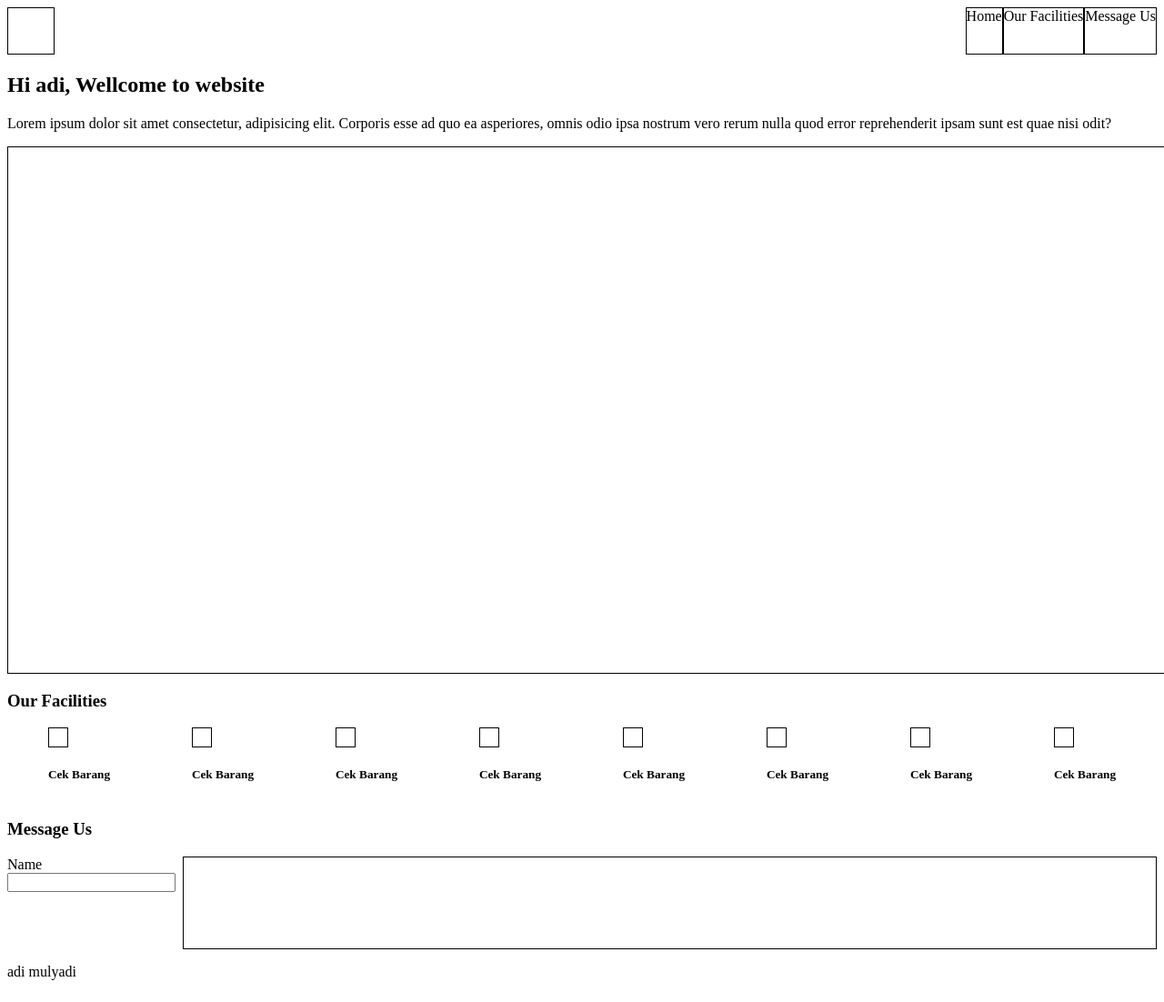
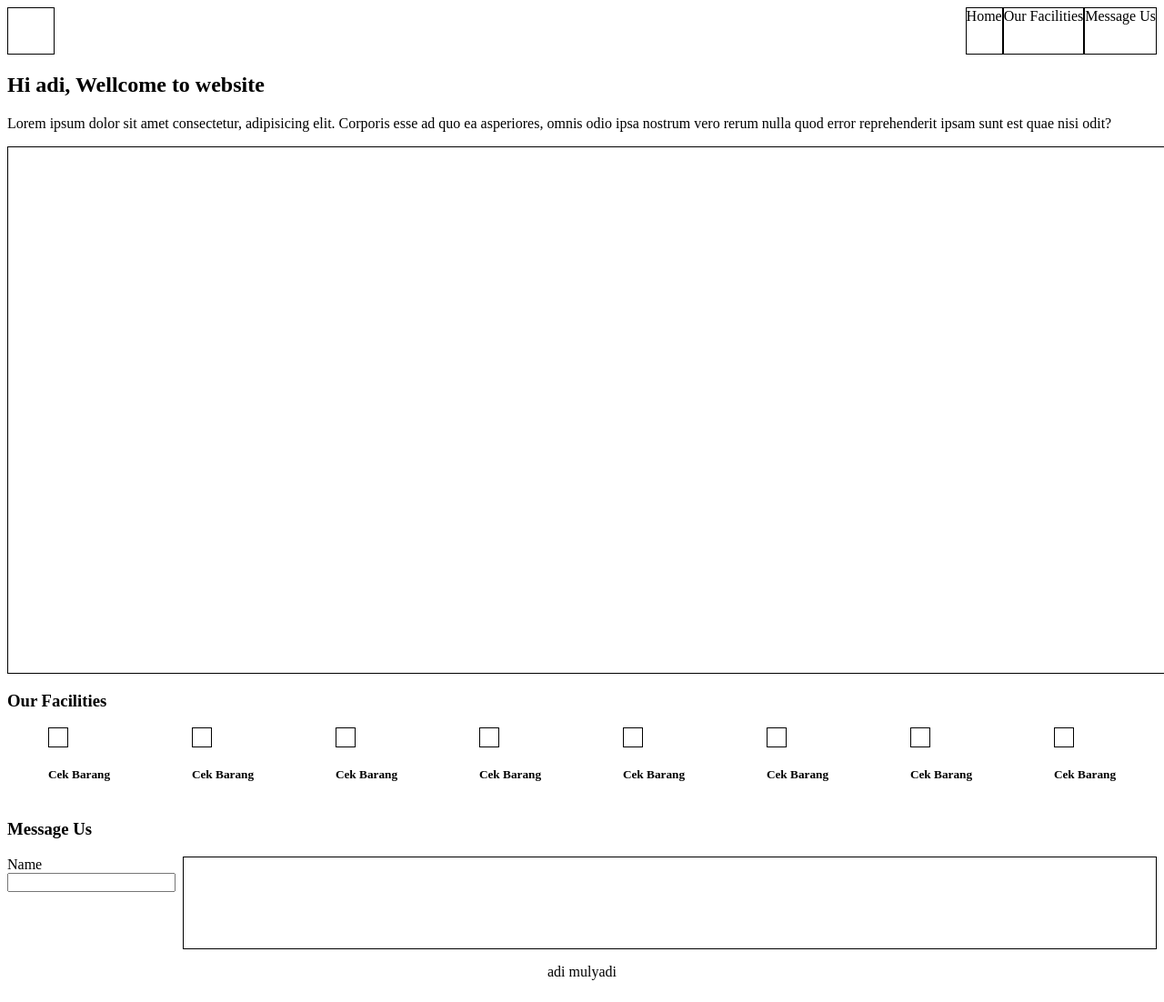
Before and after one commit to revou-fundamental-course/27-may-24-Mulyadi666, a plain HTML site: page index.html in a window 1280 px wide. Shown: the top 1102 px of the page at 91% size. Drawn offline with Linux system fonts and the light colour scheme.

Commit message:
footer center

```diff
--- a/css/style.css
+++ b/css/style.css
@@ -35,3 +35,8 @@ nav>section{
 .result-container{
     width: 100%;
 }
+
+footer{
+    display: flex;
+    justify-content: center;
+}
--- a/index.html
+++ b/index.html
@@ -99,7 +99,7 @@
 
     <!-- footer -->
     <footer>
-        <p style="justify-items: end;">adi mulyadi</p>
+        <p>adi mulyadi</p>
     </footer>
 
 
```
